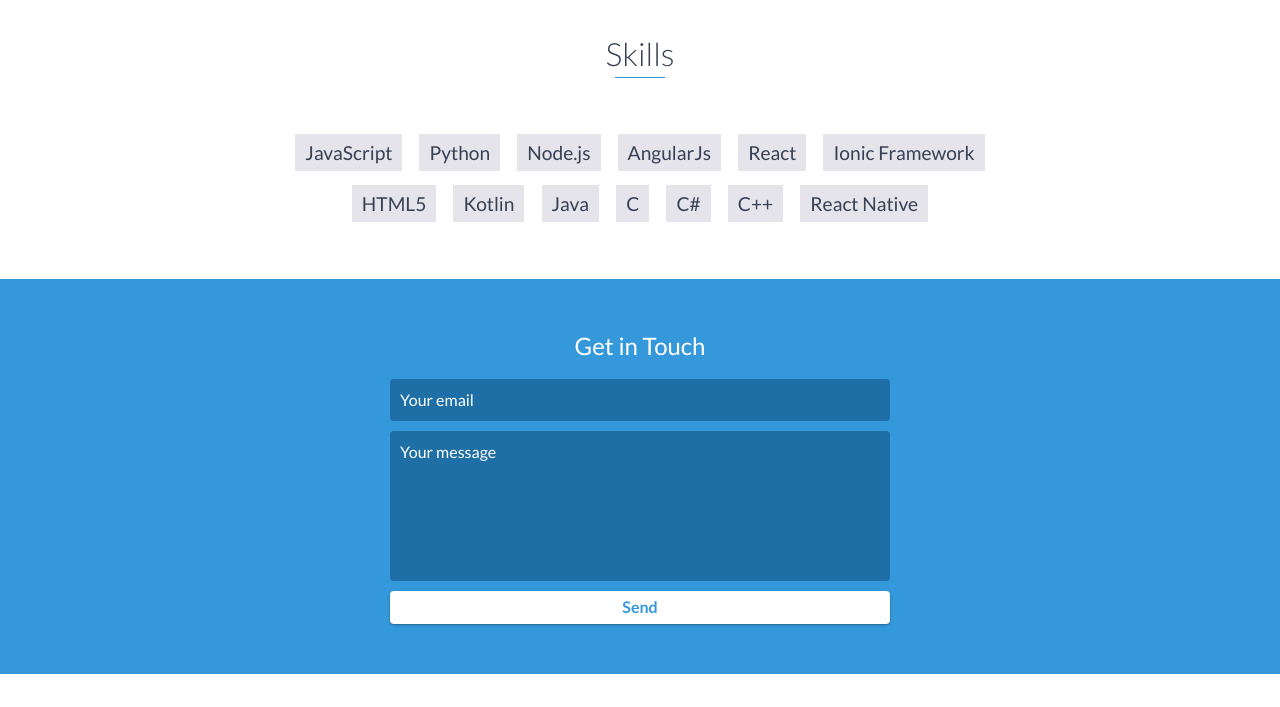
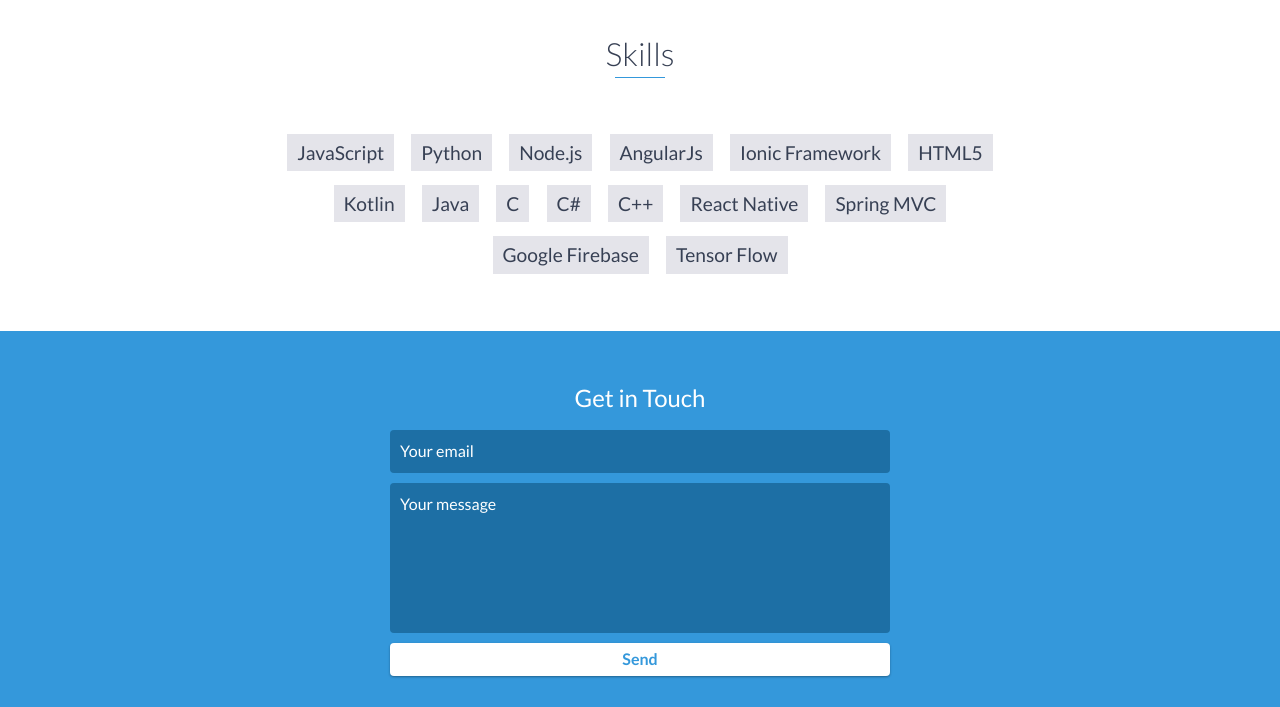
Before and after one commit to Turing551/Turing551.github.io, a website: page index.html in a window 1280 px wide. Shown: the part 2680-3387 px from the top of the page. Drawn offline with nearby package versions, Linux system fonts and the light colour scheme.

Commit message:
Updated skills

```diff
--- a/index.html
+++ b/index.html
@@ -172,7 +172,6 @@
             <li>Python</li>
             <li>Node.js</li>
             <li>AngularJs</li>
-            <li>React</li>
             <li>Ionic Framework</li>
             <li>HTML5</li>
             <li>Kotlin</li>
@@ -181,6 +180,9 @@
             <li>C#</li>
             <li>C++</li>
 	    <li>React Native</li>
+	    <li>Spring MVC</li>
+	    <li>Google Firebase</li>
+	    <li>Tensor Flow</li>
         </ul>
     </div>
     <!-- End #skills -->
```
